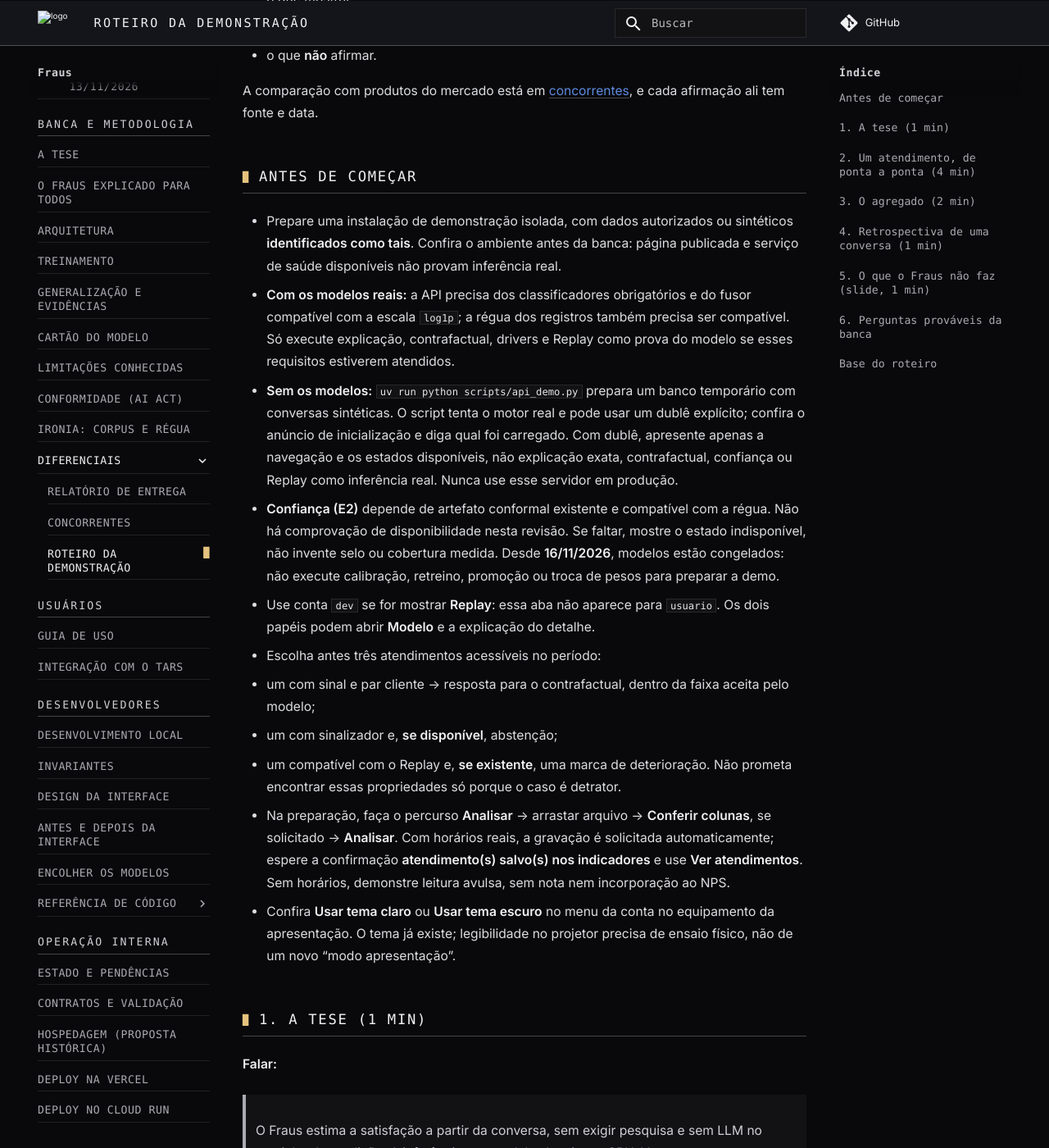
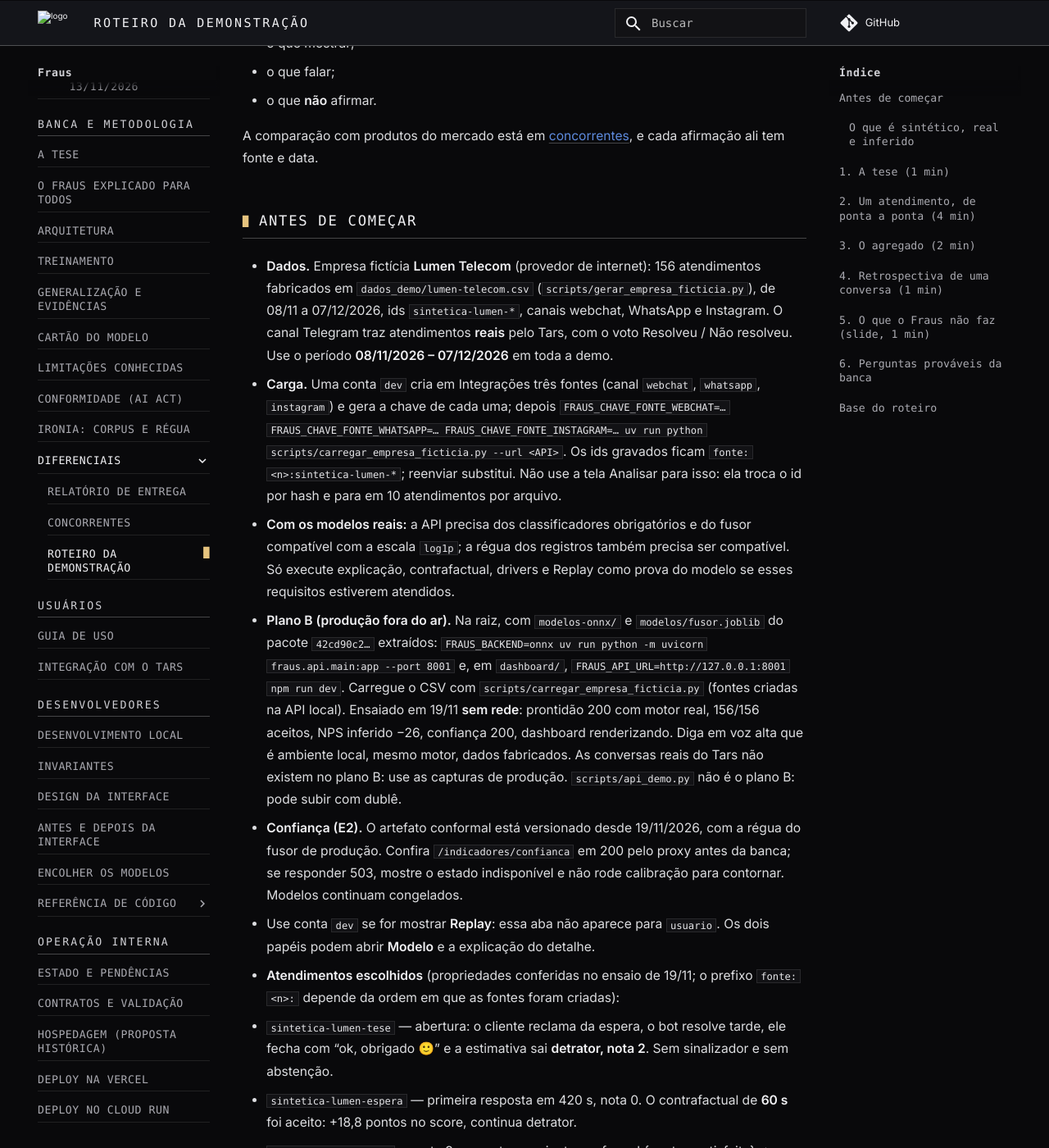
Before and after one commit to Joao-Tavares0312/Fraus, an MkDocs documentation site: the page built from docs/diferenciais/roteiro-demo.md, in a window 1280 px wide and 1400 px high, scrolled down 395 px. Shown: the whole window at 82% size. Built offline with MkDocs 1.6.1 and Material for MkDocs 9.7.7, drawn with Linux system fonts in a browser that asks for light colours; some web fonts are replaced; comment, search, counter and statistics services are not loaded; some of the changed text lies outside the part shown.

Commit message:
docs(banca): roteiro com a Lumen Telecom e rascunho dos slides
- Roteiro: dados, carga por /ingestao, plano B ensaiado sem rede, E2 disponivel, atendimentos escolhidos com as propriedades medidas em 19/11 (tese, espera, 0145, replay) e a separacao sintetico/real/inferido.
- Radar e linha 'Voto do cliente' no agregado.
- Nota interna com o texto dos 12 slides, cada numero com fonte e data.

```diff
--- a/docs/diferenciais/roteiro-demo.md
+++ b/docs/diferenciais/roteiro-demo.md
@@ -1,8 +1,10 @@
 # Diferenciais — roteiro da demonstração
 
-Roteiro para apresentar os diferenciais na banca, em cerca de 10 minutos.
-Conferido contra o código em **16/11/2026**, sem executar o ensaio nem consultar
-produção. Cada passo diz:
+Roteiro para apresentar os diferenciais na banca de **09/12/2026**, em cerca de
+10 minutos. Conferido contra o código em 16/11/2026 e **ensaiado localmente com
+o motor real em 19/11/2026** (ids e propriedades abaixo, banco SQLite
+temporário, sem rede). Produção e projetor ainda precisam do ensaio físico.
+Cada passo diz:
 
 - o que mostrar;
 - o que falar;
@@ -12,40 +14,65 @@ A comparação com produtos do mercado está em [concorrentes](concorrentes.md),
 
 ## Antes de começar
 
-- Prepare uma instalação de demonstração isolada, com dados autorizados ou
-  sintéticos **identificados como tais**. Confira o ambiente antes da banca:
-  página publicada e serviço de saúde disponíveis não provam inferência real.
+- **Dados.** Empresa fictícia **Lumen Telecom** (provedor de internet):
+  156 atendimentos fabricados em `dados_demo/lumen-telecom.csv`
+  (`scripts/gerar_empresa_ficticia.py`), de 08/11 a 07/12/2026, ids
+  `sintetica-lumen-*`, canais webchat, WhatsApp e Instagram. O canal Telegram
+  traz atendimentos **reais** pelo Tars, com o voto Resolveu / Não resolveu.
+  Use o período **08/11/2026 – 07/12/2026** em toda a demo.
+- **Carga.** Uma conta `dev` cria em Integrações três fontes (canal `webchat`,
+  `whatsapp`, `instagram`) e gera a chave de cada uma; depois
+  `FRAUS_CHAVE_FONTE_WEBCHAT=… FRAUS_CHAVE_FONTE_WHATSAPP=… FRAUS_CHAVE_FONTE_INSTAGRAM=… uv run python scripts/carregar_empresa_ficticia.py --url <API>`.
+  Os ids gravados ficam `fonte:<n>:sintetica-lumen-*`; reenviar substitui.
+  Não use a tela Analisar para isso: ela troca o id por hash e para em 10
+  atendimentos por arquivo.
 - **Com os modelos reais:** a API precisa dos classificadores obrigatórios e
   do fusor compatível com a escala `log1p`; a régua dos registros também precisa
   ser compatível. Só execute explicação, contrafactual, drivers e Replay como
   prova do modelo se esses requisitos estiverem atendidos.
-- **Sem os modelos:** `uv run python scripts/api_demo.py` prepara um banco
-  temporário com conversas sintéticas. O script tenta o motor real e pode
-  usar um dublê explícito; confira o anúncio de inicialização e diga qual foi
-  carregado. Com dublê, apresente apenas a navegação e os estados disponíveis,
-  não explicação exata, contrafactual, confiança ou Replay como inferência real.
-  Nunca use esse servidor em produção.
-- **Confiança (E2)** depende de artefato conformal existente e compatível com a
-  régua. Não há comprovação de disponibilidade nesta revisão. Se faltar, mostre
-  o estado indisponível, não invente selo ou cobertura medida. Desde
-  **16/11/2026**, modelos estão congelados: não execute calibração, retreino,
-  promoção ou troca de pesos para preparar a demo.
+- **Plano B (produção fora do ar).** Na raiz, com `modelos-onnx/` e
+  `modelos/fusor.joblib` do pacote `42cd90c2…` extraídos:
+  `FRAUS_BACKEND=onnx uv run python -m uvicorn fraus.api.main:app --port 8001`
+  e, em `dashboard/`, `FRAUS_API_URL=http://127.0.0.1:8001 npm run dev`.
+  Carregue o CSV com `scripts/carregar_empresa_ficticia.py` (fontes criadas na
+  API local). Ensaiado em 19/11 **sem rede**: prontidão 200 com motor real,
+  156/156 aceitos, NPS inferido −26, confiança 200, dashboard renderizando.
+  Diga em voz alta que é ambiente local, mesmo motor, dados fabricados. As
+  conversas reais do Tars não existem no plano B: use as capturas de produção.
+  `scripts/api_demo.py` não é o plano B: pode subir com dublê.
+- **Confiança (E2).** O artefato conformal está versionado desde 19/11/2026,
+  com a régua do fusor de produção. Confira `/indicadores/confianca` em 200
+  pelo proxy antes da banca; se responder 503, mostre o estado indisponível e
+  não rode calibração para contornar. Modelos continuam congelados.
 - Use conta `dev` se for mostrar **Replay**: essa aba não aparece para
   `usuario`. Os dois papéis podem abrir **Modelo** e a explicação do detalhe.
-- Escolha antes três atendimentos acessíveis no período:
-  1. um com sinal e par cliente → resposta para o contrafactual, dentro da faixa
-     aceita pelo modelo;
-  2. um com sinalizador e, **se disponível**, abstenção;
-  3. um compatível com o Replay e, **se existente**, uma marca de deterioração.
-  Não prometa encontrar essas propriedades só porque o caso é detrator.
-- Na preparação, faça o percurso **Analisar** → arrastar arquivo →
-  **Conferir colunas**, se solicitado → **Analisar**. Com horários reais, a
-  gravação é solicitada automaticamente; espere a confirmação
-  **atendimento(s) salvo(s) nos indicadores** e use **Ver atendimentos**.
-  Sem horários, demonstre leitura avulsa, sem nota nem incorporação ao NPS.
+- **Atendimentos escolhidos** (propriedades conferidas no ensaio de 19/11; o
+  prefixo `fonte:<n>:` depende da ordem em que as fontes foram criadas):
+  0. `sintetica-lumen-tese` — abertura: o cliente reclama da espera, o bot
+     resolve tarde, ele fecha com “ok, obrigado 🙂” e a estimativa sai
+     **detrator, nota 2**. Sem sinalizador e sem abstenção.
+  1. `sintetica-lumen-espera` — primeira resposta em 420 s, nota 0. O
+     contrafactual de **60 s** foi aceito: +18,8 pontos no score, continua
+     detrator.
+  2. `sintetica-lumen-0145` — nota 9, promotor; conjunto conformal
+     {neutro, satisfeito} → **abstenção por conjunto múltiplo**; sinalizador
+     `abandono`, que aqui é o falso positivo declarado (despedida do bot).
+  3. `sintetica-lumen-replay` — 14 falas do cliente, de cordial a irritado; o
+     Replay marca a deterioração na mensagem 23 (4 falas antes do fim).
+  Se no dia algum não exibir a propriedade, troque por outro que exiba e anote
+  o id aqui. Não altere modelo nem dado para forçar.
 - Confira **Usar tema claro** ou **Usar tema escuro** no menu da conta no
   equipamento da apresentação. O tema já existe; legibilidade no projetor
   precisa de ensaio físico, não de um novo “modo apresentação”.
+
+### O que é sintético, real e inferido
+
+| | o que é | como dizer |
+|---|---|---|
+| Sintético | os 156 atendimentos da Lumen Telecom, escritos por gerador determinístico | “atendimentos fabricados para a demonstração” |
+| Real | os atendimentos do canal Telegram, feitos por colegas no bot do Tars, com voto | “atendimentos reais, poucos; não validam o modelo” |
+| Inferido | nota, categoria e NPS, pelo motor real | “estimativa do texto, não pesquisa” |
+| Limitação | tempo de treino sintético, ironia fora do vetor, generalização inconclusiva | ver [Limitações](../limitacoes.md) |
 
 ## 1. A tese (1 min)
 
@@ -65,7 +92,7 @@ A comparação com produtos do mercado está em [concorrentes](concorrentes.md),
 
 ## 2. Um atendimento, de ponta a ponta (4 min)
 
-Abra o atendimento 1 em **Atendimentos** e comece pela **Transcrição**.
+Abra o atendimento 1 (`sintetica-lumen-espera`) em **Atendimentos** e comece pela **Transcrição**.
 Para mostrar os três gráficos por fala, use também o resultado de **Analisar**:
 **Satisfação**, **Emoção** e **Ironia** descrevem a mensagem, não a nota da
 conversa. Os detalhes da análise começam abertos; **Ocultar detalhes da análise**
@@ -87,7 +114,7 @@ no vetor do fusor; uma probabilidade alta não confirma ironia real.
      Nada é gravado. Isso não prevê como o cliente teria reagido.”
    - Se houver recusa, leia o motivo. A rota pode recusar a própria conversa
      original ou a hipótese por sair da faixa de treino; não force um número.
-4. **Confiança (E2), se disponível.** Leia a classe ou o conjunto compatível com
+4. **Confiança (E2).** No atendimento 2 (`sintetica-lumen-0145`), leia a classe ou o conjunto compatível com
    a nota e o alvo de calibração **retornado pelo servidor**. Não fixe 90% como
    promessa do ambiente. A classe de satisfação não é a categoria NPS.
    - Se existir um caso com **Leitura sem confiança suficiente**, mostre os
@@ -113,18 +140,26 @@ no vetor do fusor; uma probabilidade alta não confirma ironia real.
      na escala interna do modelo, não em pontos de nota. Intervalos só aparecem
      quando há dados para calculá-los. É associação, não causa.”
 2. Menu da conta → **Operação → Radar**: abra **Evidências e NPS estimado** de
-   um tema para mostrar **Impacto por tema (E6)**.
+   um tema para mostrar **Impacto por tema (E6)**. No ensaio, quatro temas
+   tiveram impacto numérico (cobrança indevida −52 [−81; −20]; segunda via do
+   boleto +74 [35; 107]; troca de plano e visita do técnico com intervalo
+   cruzando zero). “Internet caindo” se dividiu por vocabulário em grupos
+   abaixo de 30, que mostram “n abaixo do mínimo” — bom exemplo do estado.
    - **Falar:** “Compara o NPS inferido do tema ao restante do recorte, não
      somente o NPS do tema isolado. O intervalo cobre incerteza amostral, não
      erro do modelo. Com menos de 30 conversas com sinal em qualquer lado, o
      sistema informa a falta em vez de mostrar impacto numérico.”
    - Se não houver tema recorrente ou amostra suficiente, mostre o estado vazio
      ou a insuficiência. Não produza conversas extras como se fossem dados reais.
+3. Abaixo dos quatro indicadores, a linha **Voto do cliente** compara o voto
+   dos atendimentos reais do Tars com a estimativa e mostra o denominador.
+   - **Falar:** “Resolveu é resposta de resolução, não nota de NPS. Com este
+     punhado de votos, isto é ilustração do ciclo, não validação.”
 
 ## 4. Retrospectiva de uma conversa (1 min)
 
 Com conta `dev`, abra menu da conta → **Operação → Replay** e selecione o
-atendimento 3 em **Conversa do recorte**. Use **Anterior**, **Próxima** ou a
+atendimento 3 (`sintetica-lumen-replay`) em **Conversa do recorte**. Use **Anterior**, **Próxima** ou a
 lista de mensagens. O limite é de 80 mensagens, até 40 do cliente; caso
 incompatível não deve ser substituído silenciosamente por outro resultado.
 
```
Also changed, not shown: docs/notas/2026-11-19-slides-banca.md (added, +103 -0 lines).
